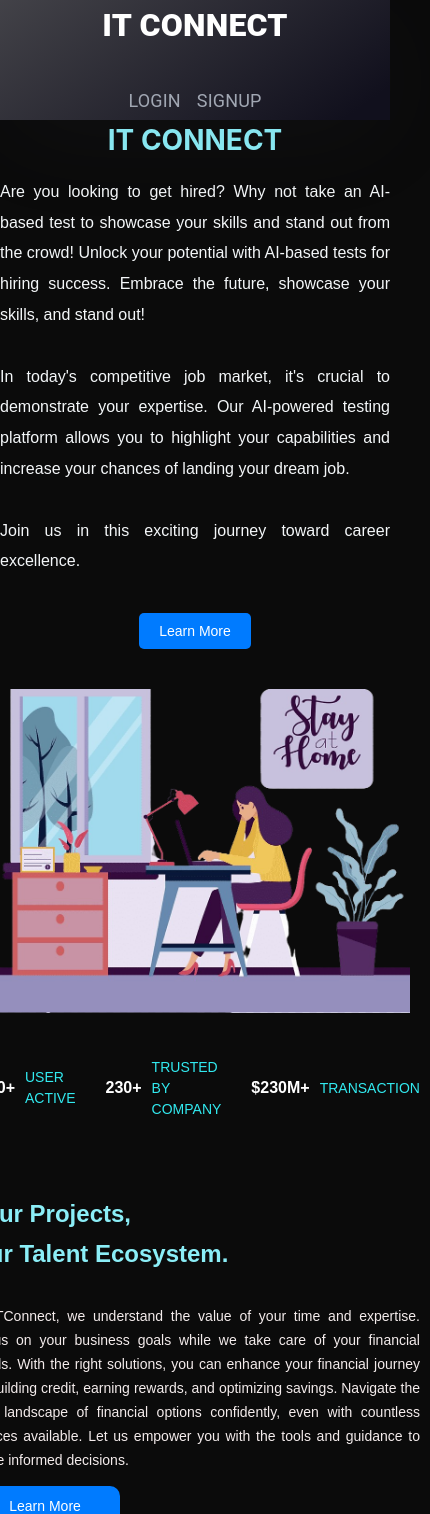
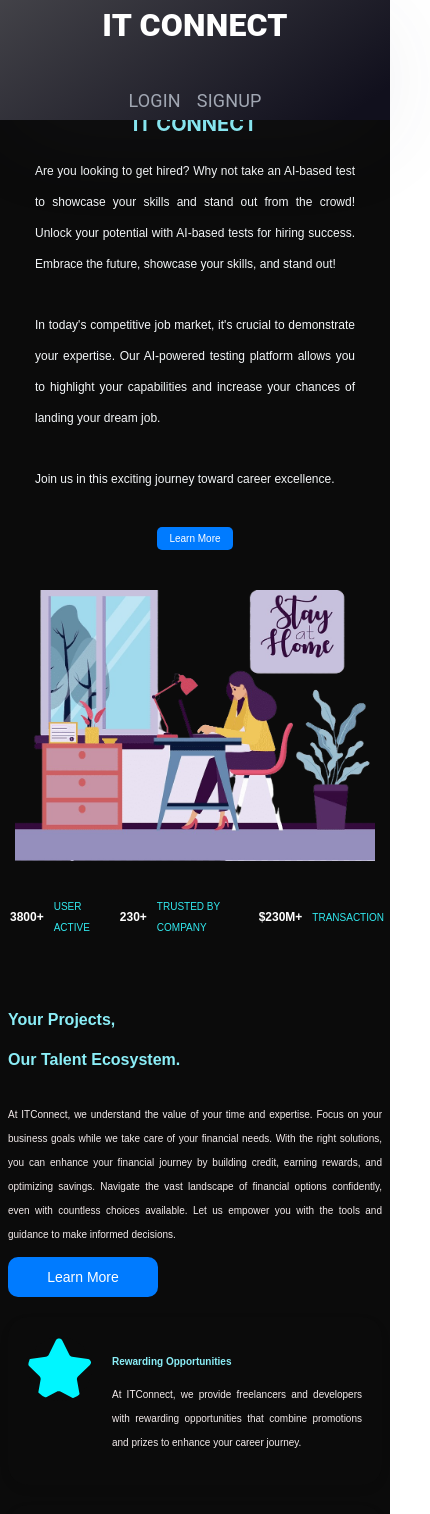
Before and after one commit to harshitachhangani/IT_CONNECT, a React (Create React App) app in the folder frontend/: page / in a window 390 px wide. Shown: the top 1514 px of the page, 430 px wide, since content can reach past the window. Built offline with nearby package versions, Linux system fonts and the light colour scheme.

Commit message:
homepage modified

```diff
--- a/frontend/src/component/welcome.css
+++ b/frontend/src/component/welcome.css
@@ -57,7 +57,7 @@ img {
   height: auto;
 }
 
-/* Media query for screens with a maximum width of 768px (adjust as needed) */
+/* Media query for screens with a maximum width of 768px  */
 @media (max-width: 768px) {
   .hero-content {
     flex-direction: column; /* Stack the content vertically */
@@ -664,6 +664,295 @@ img {
   }
 }
 
+/* ... (Your existing CSS) ... */
+
+/* Media query for screens with a maximum width of 466px (adjust as needed) */
+@media (max-width: 466px) {
+  /* General styles for responsiveness */
+  .hero-section {
+    padding: 20px; /* Adjust the padding for responsiveness */
+  }
+
+  .company-title {
+    font-size: 24px; /* Reduce font size for smaller screens */
+  }
+
+  .intro {
+    font-size: 14px; /* Reduce font size for smaller screens */
+  }
+
+  .learn-more-button {
+    padding: 8px 16px; /* Adjust padding for responsiveness */
+    font-size: 12px; /* Reduce font size for smaller screens */
+  }
+
+  .stat-value {
+    font-size: 14px; /* Smaller font size for small screens */
+  }
+
+  .stat-title {
+    font-size: 12px; /* Smaller font size for small screens */
+  }
+
+  .stat-box {
+    margin-right: 8px; /* Reduce margin for responsiveness */
+  }
+
+  .section {
+    padding: 10px; /* Adjust the padding for responsiveness */
+  }
+
+  .heading2 {
+    font-size: 20px; /* Reduce font size for smaller screens */
+  }
+
+  .paragraph, .feature-card h4, .feature-card p {
+    font-size: 12px; /* Reduce font size for smaller screens */
+  }
+
+  .sectionImgcard img {
+    margin-top: 10px; /* Add margin to separate the image */
+  }
+
+  .testimonial-section {
+    padding: 10px; /* Adjust the padding for responsiveness */
+  }
+
+  .heading2-testimonial {
+    font-size: 18px; /* Reduce font size for smaller screens */
+  }
+
+  .paragraph-testimonial {
+    font-size: 12px; /* Reduce font size for smaller screens */
+  }
+
+  .feedback-card-testimonial {
+    width: 100%; /* Full width for small screens */
+    margin-right: 0;
+    margin-bottom: 20px; /* Add margin between cards */
+  }
+
+  .client-logo {
+    width: 50px; /* Adjust the width for smaller screens */
+    margin: 8px; /* Reduce margin for responsiveness */
+  }
+
+  .cta-section {
+    padding: 10px; /* Adjust the padding for responsiveness */
+  }
+
+  .cta-content h2 {
+    font-size: 18px; /* Reduce font size for smaller screens */
+  }
+
+  .cta-content p {
+    font-size: 12px; /* Reduce font size for smaller screens */
+  }
+
+  .cta-button button {
+    padding: 10px 16px; /* Adjust padding for responsiveness */
+    font-size: 14px; /* Reduce font size for smaller screens */
+  }
+
+  /* Footer styles for responsiveness */
+  footer {
+    padding: 10px 0;
+  }
+}
+
+/* ... (Your existing CSS) ... */
+
+/* Media query for screens with a maximum width of 408px (adjust as needed) */
+@media (max-width: 408px) {
+  /* General styles for responsiveness */
+  .hero-section {
+    padding: 15px; /* Adjust the padding for responsiveness */
+  }
+
+  .company-title {
+    font-size: 20px; /* Reduce font size for smaller screens */
+  }
+
+  .intro {
+    font-size: 12px; /* Reduce font size for smaller screens */
+  }
+
+  .learn-more-button {
+    padding: 6px 12px; /* Adjust padding for responsiveness */
+    font-size: 10px; /* Reduce font size for smaller screens */
+  }
+
+  .stat-value {
+    font-size: 12px; /* Smaller font size for small screens */
+  }
+
+  .stat-title {
+    font-size: 10px; /* Smaller font size for small screens */
+  }
+
+  .stat-box {
+    margin-right: 6px; /* Reduce margin for responsiveness */
+  }
+
+  .section {
+    padding: 8px; /* Adjust the padding for responsiveness */
+  }
+
+  .heading2 {
+    font-size: 16px; /* Reduce font size for smaller screens */
+  }
+
+  .paragraph, .feature-card h4, .feature-card p {
+    font-size: 10px; /* Reduce font size for smaller screens */
+  }
+
+  .sectionImgcard img {
+    margin-top: 8px; /* Add margin to separate the image */
+  }
+
+  .testimonial-section {
+    padding: 8px; /* Adjust the padding for responsiveness */
+  }
+
+  .heading2-testimonial {
+    font-size: 14px; /* Reduce font size for smaller screens */
+  }
+
+  .paragraph-testimonial {
+    font-size: 10px; /* Reduce font size for smaller screens */
+  }
+
+  .feedback-card-testimonial {
+    width: 100%; /* Full width for small screens */
+    margin-right: 0;
+    margin-bottom: 16px; /* Add margin between cards */
+  }
+
+  .client-logo {
+    width: 40px; /* Adjust the width for smaller screens */
+    margin: 6px; /* Reduce margin for responsiveness */
+  }
+
+  .cta-section {
+    padding: 8px; /* Adjust the padding for responsiveness */
+  }
+
+  .cta-content h2 {
+    font-size: 14px; /* Reduce font size for smaller screens */
+  }
+
+  .cta-content p {
+    font-size: 10px; /* Reduce font size for smaller screens */
+  }
+
+  .cta-button button {
+    padding: 8px 14px; /* Adjust padding for responsiveness */
+    font-size: 12px; /* Reduce font size for smaller screens */
+  }
+
+  /* Footer styles for responsiveness */
+  footer {
+    padding: 8px 0;
+  }
+}
+
+/* ... (Your existing CSS) ... */
+
+/* Media query for screens with a maximum width of 355px (adjust as needed) */
+@media (max-width: 355px) {
+  /* General styles for responsiveness */
+  .hero-section {
+    padding: 10px; /* Adjust the padding for responsiveness */
+  }
+
+  .company-title {
+    font-size: 18px; /* Reduce font size for smaller screens */
+  }
+
+  .intro {
+    font-size: 10px; /* Reduce font size for smaller screens */
+  }
+
+  .learn-more-button {
+    padding: 4px 8px; /* Adjust padding for responsiveness */
+    font-size: 8px; /* Reduce font size for smaller screens */
+  }
+
+  .stat-value {
+    font-size: 10px; /* Smaller font size for small screens */
+  }
+
+  .stat-title {
+    font-size: 8px; /* Smaller font size for small screens */
+  }
+
+  .stat-box {
+    margin-right: 4px; /* Reduce margin for responsiveness */
+  }
+
+  .section {
+    padding: 6px; /* Adjust the padding for responsiveness */
+  }
+
+  .heading2 {
+    font-size: 14px; /* Reduce font size for smaller screens */
+  }
+
+  .paragraph, .feature-card h4, .feature-card p {
+    font-size: 8px; /* Reduce font size for smaller screens */
+  }
+
+  .sectionImgcard img {
+    margin-top: 6px; /* Add margin to separate the image */
+  }
+
+  .testimonial-section {
+    padding: 6px; /* Adjust the padding for responsiveness */
+  }
+
+  .heading2-testimonial {
+    font-size: 12px; /* Reduce font size for smaller screens */
+  }
+
+  .paragraph-testimonial {
+    font-size: 8px; /* Reduce font size for smaller screens */
+  }
+
+  .feedback-card-testimonial {
+    width: 100%; /* Full width for small screens */
+    margin-right: 0;
+    margin-bottom: 12px; /* Add margin between cards */
+  }
+
+  .client-logo {
+    width: 30px; /* Adjust the width for smaller screens */
+    margin: 4px; /* Reduce margin for responsiveness */
+  }
+
+  .cta-section {
+    padding: 6px; /* Adjust the padding for responsiveness */
+  }
+
+  .cta-content h2 {
+    font-size: 12px; /* Reduce font size for smaller screens */
+  }
+
+  .cta-content p {
+    font-size: 8px; /* Reduce font size for smaller screens */
+  }
+
+  .cta-button button {
+    padding: 6px 10px; /* Adjust padding for responsiveness */
+    font-size: 10px; /* Reduce font size for smaller screens */
+  }
+
+  /* Footer styles for responsiveness */
+  footer {
+    padding: 6px 0;
+  }
+}
+
+
 
 /* footer */
 /* Footer Styles */
```
Also changed, not shown: 1 other file (tests, documents, lock files or other folders).
